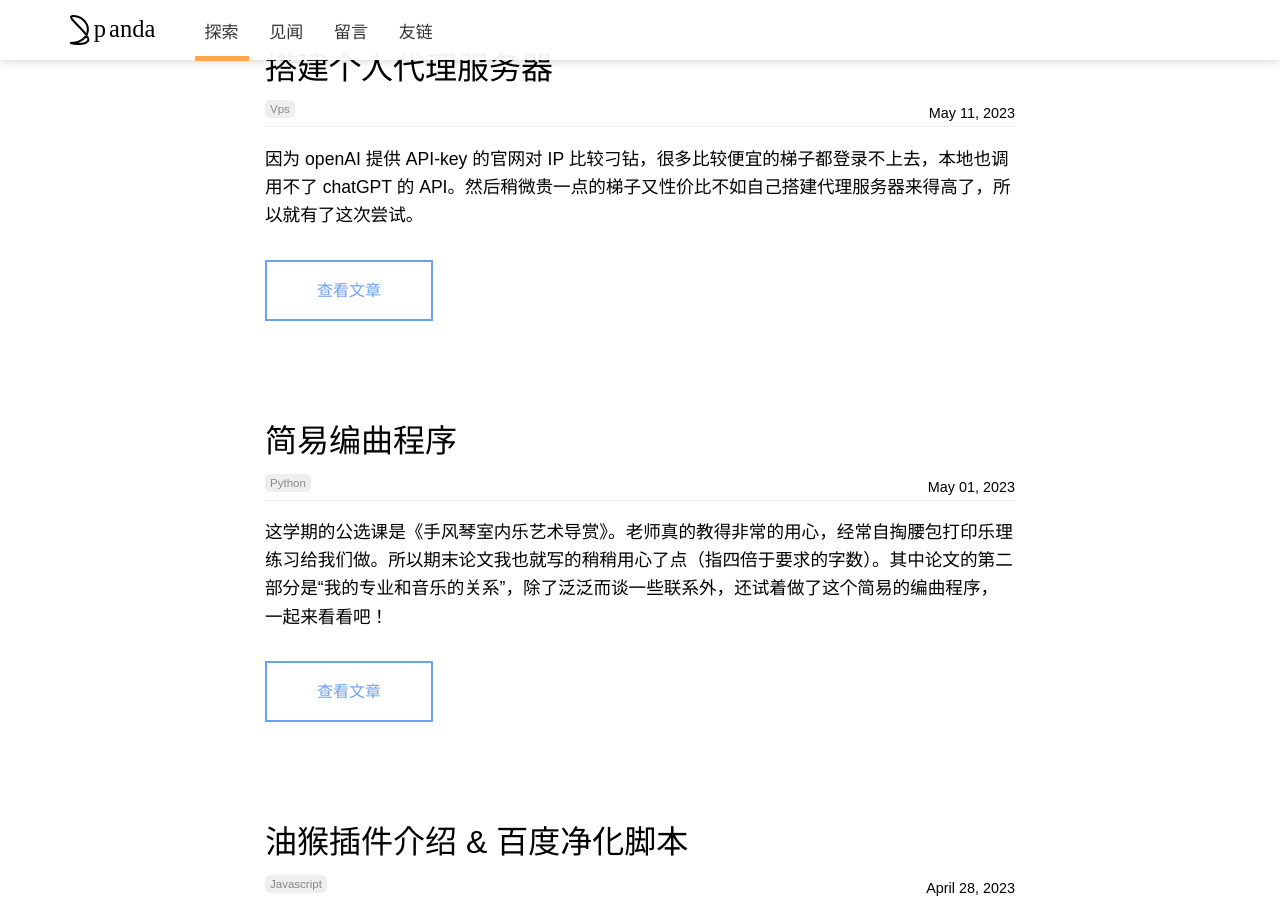
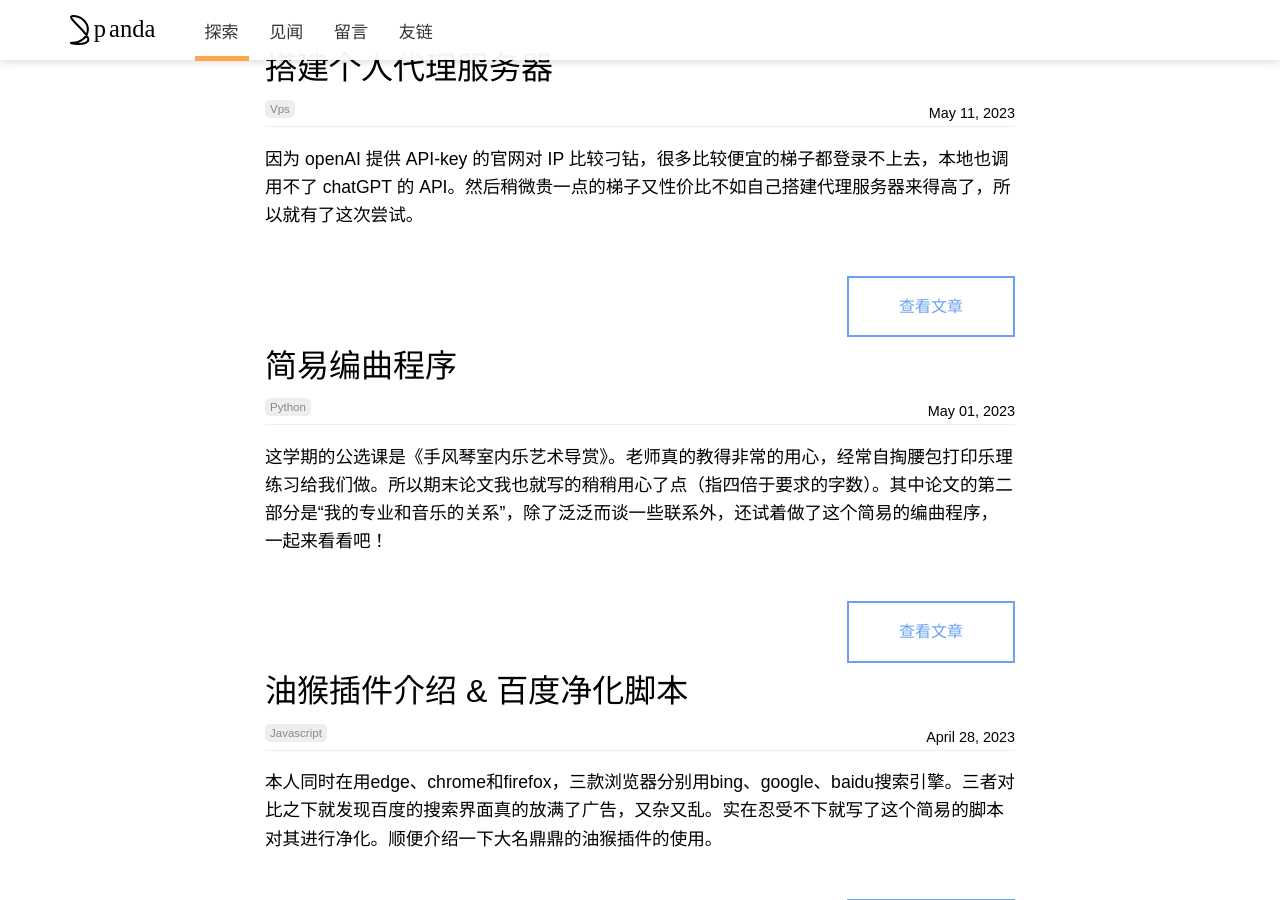
Before and after one commit to pandacase/pandacase.github.io, a Jekyll site: the page built from blog/index.html, in a window 1280 px wide and 900 px high, scrolled down 926 px. Built offline with Jekyll 4.4.1, drawn with Linux system fonts in a browser that asks for light colours; nearby versions of some CDN libraries; some web fonts are replaced; the list of posts is cut into pages by our own code; comment, search, counter and statistics services are not loaded; a style sheet for code colours, icons or effects is not loaded.

Commit message:
Update list-posts.html

```diff
--- a/_includes/list-posts.html
+++ b/_includes/list-posts.html
@@ -5,7 +5,7 @@
 		{% include post-title.html post=post %}
 		<div class="post-content">
 			{{ post.excerpt }}
-			<div class="button"><a href="{% include relative-src.html src=post.url %}">查看文章</a></div>
+			<div class="button" style="float: right;"><a href="{% include relative-src.html src=post.url %}">查看文章</a></div>
 		</div>
 	</li>
 	{% endif %}
```
